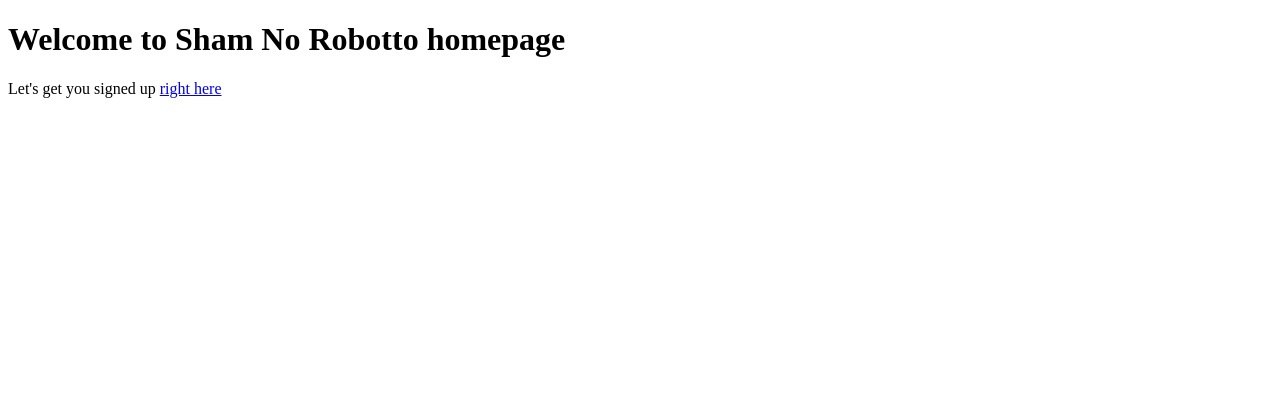
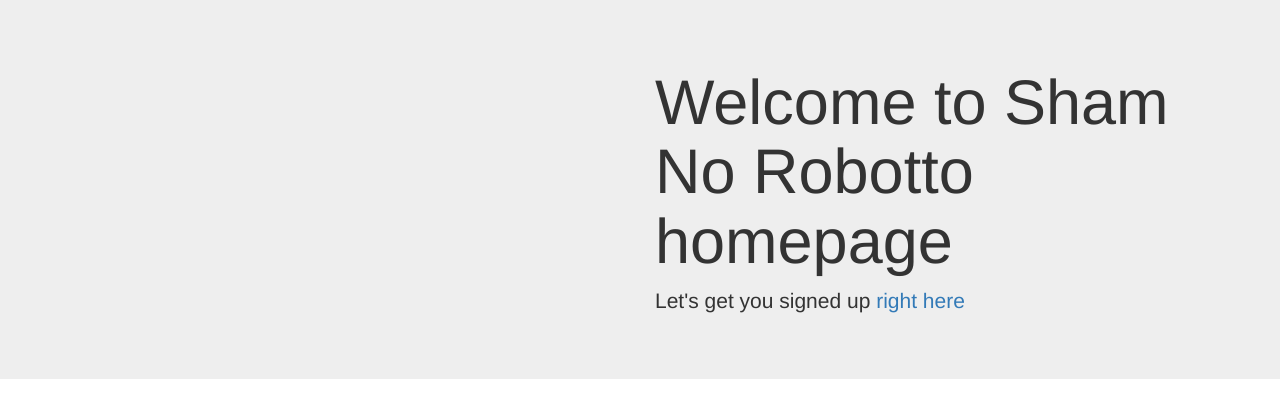
Before and after one commit to Sh4mSh4m/meseek, a Django app: template meseek/meseek/templates/meseek/shamnouchi.html in a window 1280 px wide. Shown: the top 418 px of the page. Run offline with Django 3.2, Linux system fonts and the light colour scheme; the template is opened without the code that fills it, so the values that code supplies are empty; some libraries are stand-ins or nearby versions.

Commit message:
added all cosmetic features

```diff
--- a/meseek/meseek/templates/meseek/shamnouchi.html
+++ b/meseek/meseek/templates/meseek/shamnouchi.html
@@ -1,4 +1,6 @@
 <!DOCTYPE html>
+
+{% load static %}
 
 <html>
 
@@ -7,16 +9,39 @@
     <meta http-equiv="X-UA-Compatible" content="IE=edge">
     <meta name="viewport" content="width=device-width, initial-scale=1">
     <title>Sham No Robotto</title>
+    <link href="https://maxcdn.bootstrapcdn.com/bootstrap/3.3.1/css/bootstrap.min.css" rel="stylesheet">
+    <link href="https://maxcdn.bootstrapcdn.com/font-awesome/4.3.0/css/font-awesome.min.css" rel="stylesheet">
+
+    <!-- HTML5 Shim and Respond.js IE8 support of HTML5 elements and media queries -->
+    <!-- WARNING: Respond.js doesn't work if you view the page via file:// -->
+    <!--[if lt IE 9]>
+      <script src="https://oss.maxcdn.com/html5shiv/3.7.2/html5shiv.min.js"></script>
+      <script src="https://oss.maxcdn.com/respond/1.4.2/respond.min.js"></script>
+    <![endif]-->
+
     <meta name="description" content="Review your japanese vocabulary">
+    <link href="{% static 'meseek/css/meseek.css' %}" rel="stylesheet">
   </head>
 
-  <body>
-  <h1>Welcome to Sham No Robotto homepage</h1>
-  <p>Let's get you signed up <a href="{% url 'signup' %}">right here</a></p>
-  {% if user.is_authenticated %}
-  <p>You're logged in mate, and you are {{ user.username }} with id {{ user.id }}</p>
-  <p>Now let's head to <a href="{% url 'nadeshiko:index' %}">Nadeshiko</a></p>
-  {% endif %}
+  <body id="global">
+    <header class="jumbotron">
+      <div class="container-fluid">
+        <div class="row">
+          <div class= "hidden-xs hidden-sm col-md-6">
+            <div id="main"></div>
+          </div>
+          <div id = "text" class="col-xs-12 col-md-6">
+              <h1>Welcome to Sham No Robotto homepage</h1>
+              {% if user.is_authenticated %}
+              <p>You're logged in mate, and you are {{ user.username }} with id {{ user.id }}</p>
+              <p>Now let's head to <a href="{% url 'nadeshiko:index' %}">Nadeshiko</a></p>
+              {% else %}
+              <p>Let's get you signed up <a href="{% url 'signup' %}">right here</a></p>
+              {% endif %}
+          </div>
+        </div>
+      </div>
+    </header>
   </body>
 
 </html>
```
Also changed, not shown: meseek/meseek/templates/meseek/signup.html (+7 -5 lines), meseek/meseek/static/meseek/img/evangelion.jpg (added).
